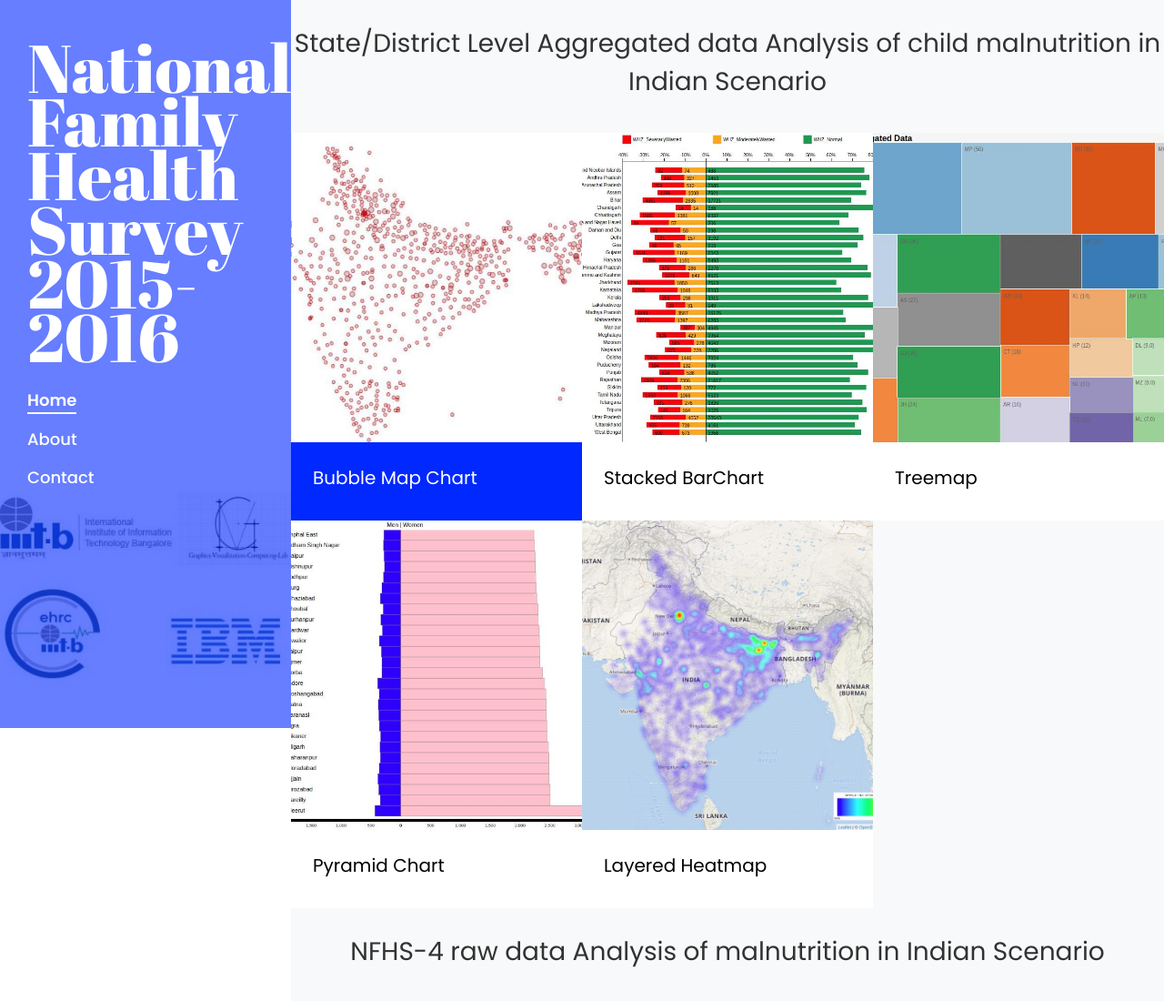
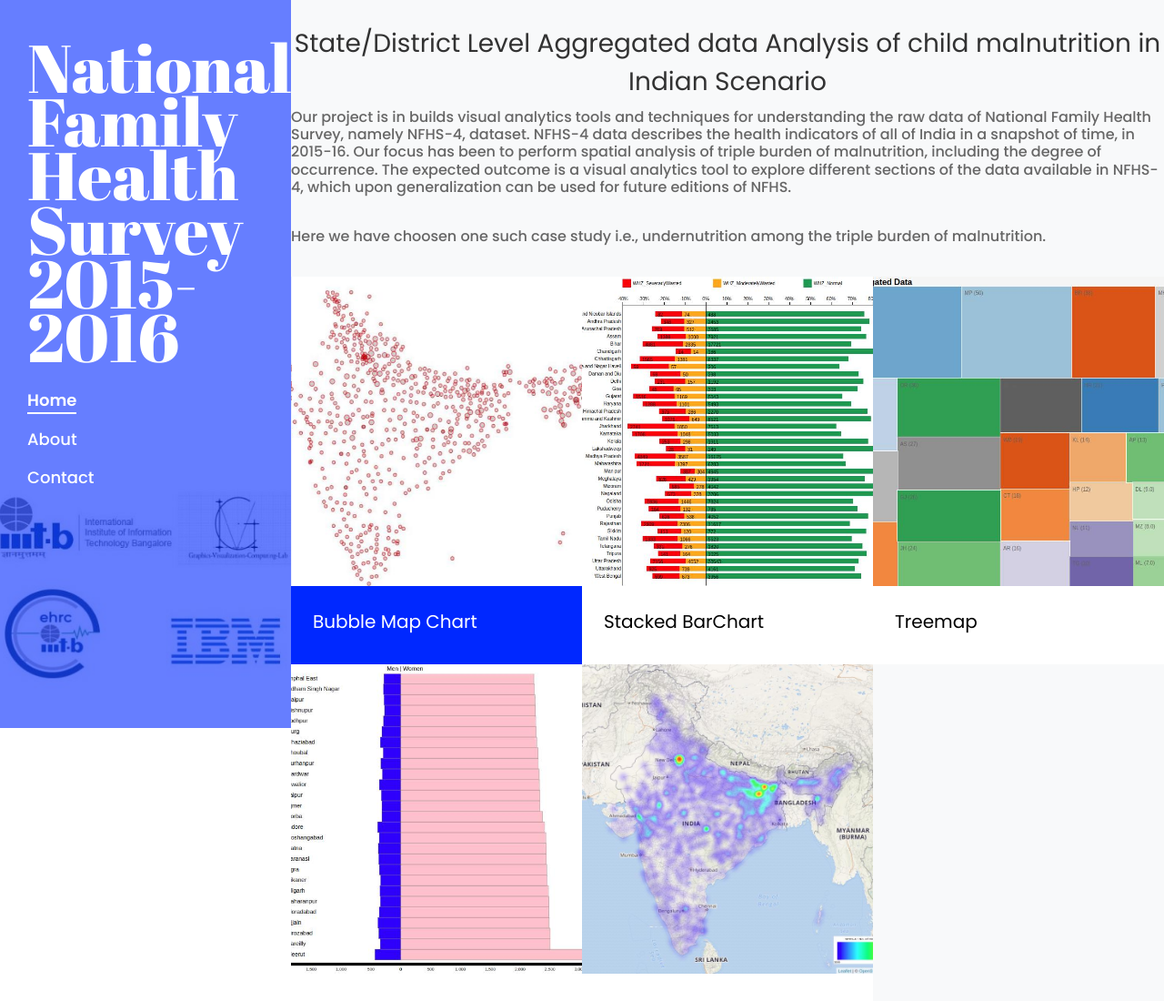
Before and after one commit to HarshithaRavindra/NFHS4, a plain HTML site: page index.html in a window 1280 px wide. Shown: the top 1100 px of the page at 91% size. Drawn offline with Linux system fonts and the light colour scheme.

Commit message:
Description added

```diff
--- a/index.html
+++ b/index.html
@@ -48,6 +48,9 @@
 			<section class="ftco-section ftco-no-pt ftco-no-pb bg-light">
 			<br>
 			<center><h3>State/District Level Aggregated data Analysis of child malnutrition in Indian Scenario</h3></center>
+			<h6>Our project is in builds visual analytics tools and techniques for understanding the raw data of National Family Health Survey, namely NFHS-4, dataset. NFHS-4 data describes the health indicators of all of India in a snapshot of time, in 2015-16. Our focus has been to perform spatial analysis of triple burden of malnutrition, including the degree of occurrence. The expected outcome is a visual analytics tool to explore different sections of the data available in NFHS-4, which upon generalization can be used for future editions of NFHS.</h6>
+			</br>
+			<h6>Here we have choosen one such case study i.e., undernutrition among the triple burden of malnutrition.</h6>
 			<br>
 	    	<div class="container px-0">
 	    		<div class="row no-gutters">
```
